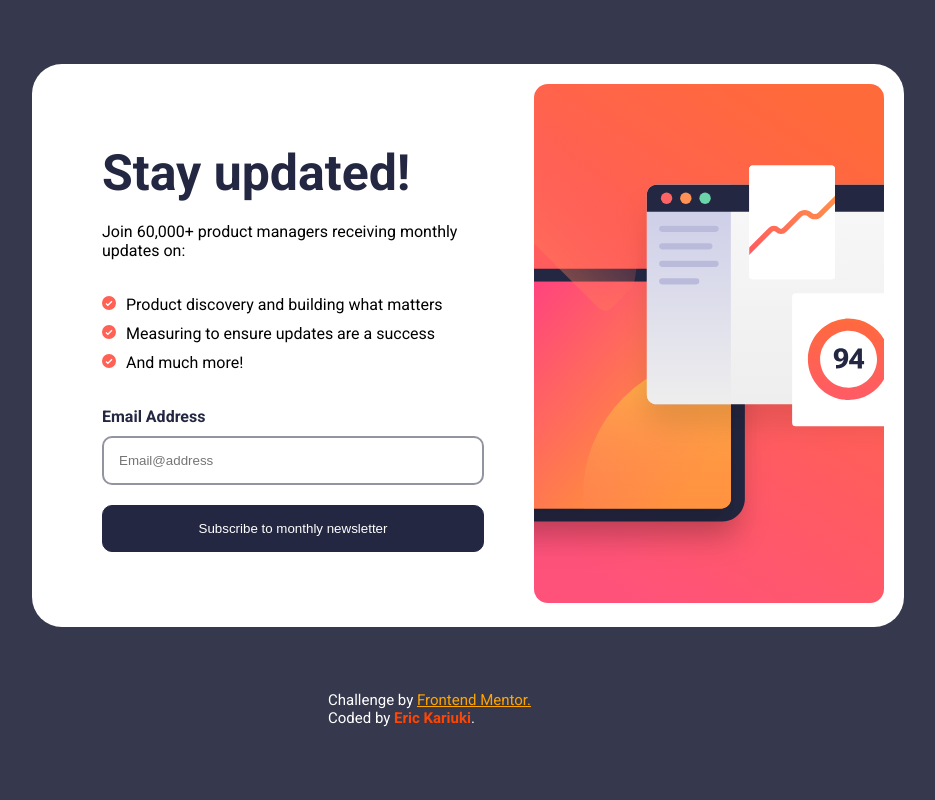
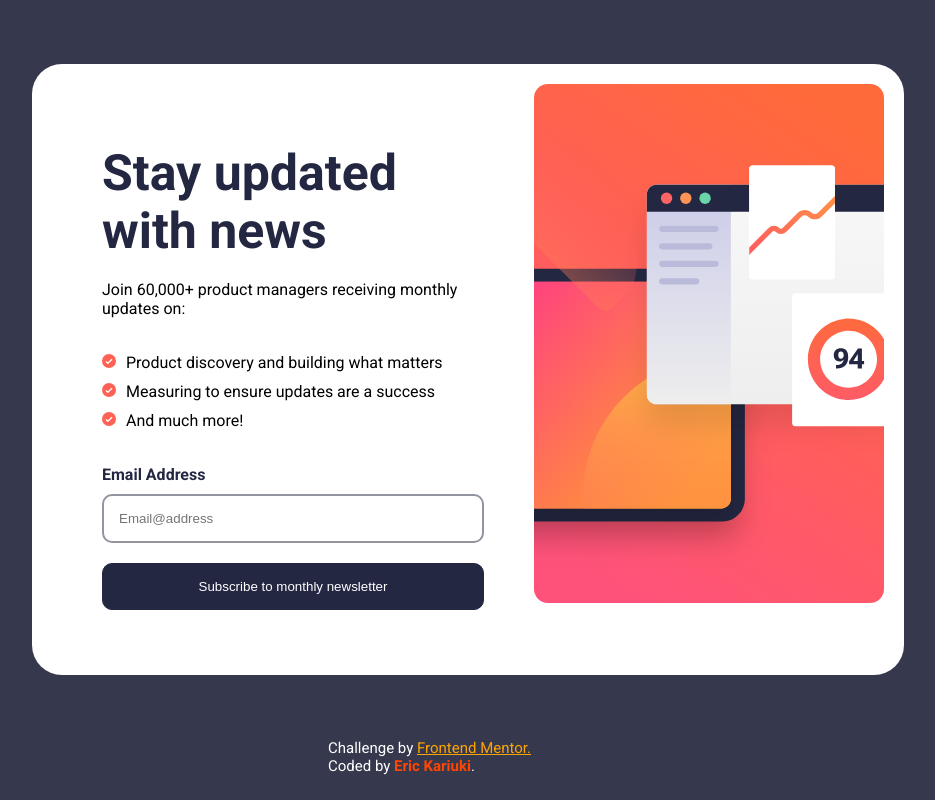
Before and after one commit to ItsEric24/NewsLetter-Sign-Up-Card, a plain HTML site: page index.html in a window 1280 px wide. Shown: the whole page, without its empty margins (172-1107 px from the left). Drawn offline with Linux system fonts and the light colour scheme.

Commit message:
Changed website title

```diff
--- a/index.html
+++ b/index.html
@@ -9,7 +9,7 @@
   <body>
     <div class="main">
       <div class="content">
-        <h1 id="title">Stay updated!</h1>
+        <h1 id="title">Stay updated with news</h1>
         <p class="text">
           Join 60,000+ product managers receiving monthly updates on:
         </p>
```
